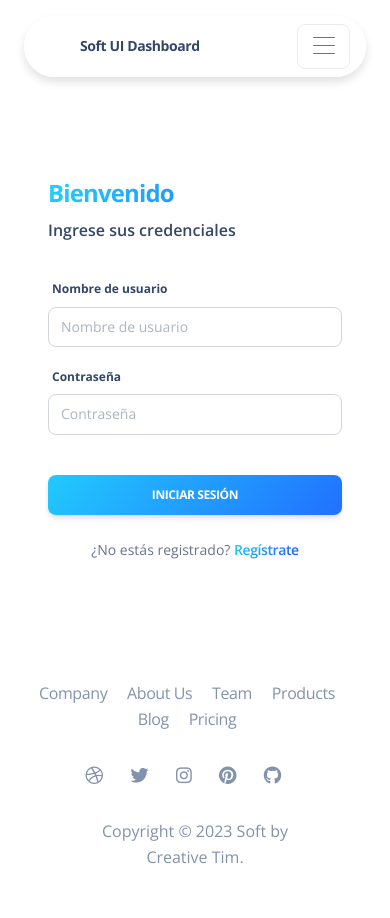
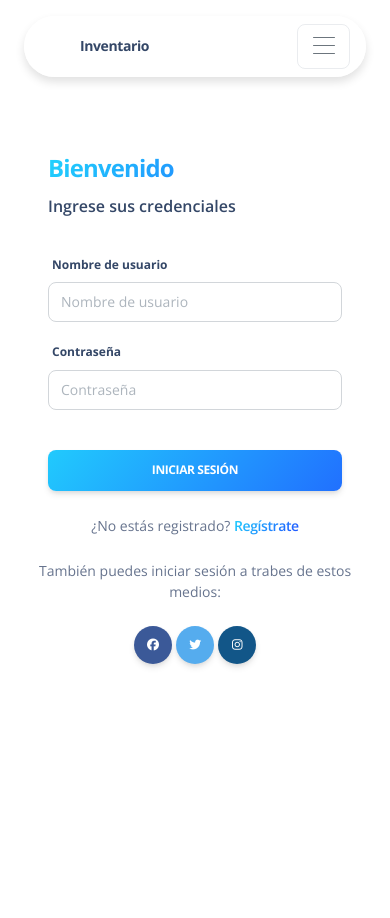
Before and after one commit to Eduardo9870/inventario, a Django app: page /cuenta/login/ in a window 390 px wide. After the commit the page ends 668 px from the top, so only its background shows below. Run offline with Django 4.2, Linux system fonts and the light colour scheme; some libraries are stand-ins or nearby versions.

Commit message:
nueva imagen inicio de sesión

```diff
--- a/templates/registration/login.html
+++ b/templates/registration/login.html
@@ -31,8 +31,8 @@
         <!-- Navbar -->
         <nav class="navbar navbar-expand-lg blur blur-rounded top-0 z-index-3 shadow position-absolute my-3 py-2 start-0 end-0 mx-4">
           <div class="container-fluid pe-0">
-            <a class="navbar-brand font-weight-bolder ms-lg-0 ms-3 " href="../pages/dashboard.html">
-              Soft UI Dashboard
+            <a class="navbar-brand font-weight-bolder ms-lg-0 ms-3 " href="">
+              Inventario
             </a>
             <button class="navbar-toggler shadow-none ms-2" type="button" data-bs-toggle="collapse" data-bs-target="#navigation" aria-controls="navigation" aria-expanded="false" aria-label="Toggle navigation">
               <span class="navbar-toggler-icon mt-2">
@@ -44,38 +44,17 @@
             <div class="collapse navbar-collapse" id="navigation">
               <ul class="navbar-nav mx-auto ms-xl-auto me-xl-7">
                 <li class="nav-item">
-                  <a class="nav-link d-flex align-items-center me-2 active" aria-current="page" href="../pages/dashboard.html">
+                  <a class="nav-link d-flex align-items-center me-2 active" aria-current="page" href="/">
                     <i class="fa fa-chart-pie opacity-6 text-dark me-1"></i>
-                    Dashboard
+                    Inicio
                   </a>
                 </li>
                 <li class="nav-item">
-                  <a class="nav-link me-2" href="../pages/profile.html">
-                    <i class="fa fa-user opacity-6 text-dark me-1"></i>
-                    Profile
+                  <a class="nav-link me-2" href="">
+                    <i class="fas fa-user-circle opacity-6 text-dark me-1"></i>
+                    Registrarse
                   </a>
                 </li>
-                <li class="nav-item">
-                  <a class="nav-link me-2" href="../pages/sign-up.html">
-                    <i class="fas fa-user-circle opacity-6 text-dark me-1"></i>
-                    Sign Up
-                  </a>
-                </li>
-                <li class="nav-item">
-                  <a class="nav-link me-2" href="../pages/sign-in.html">
-                    <i class="fas fa-key opacity-6 text-dark me-1"></i>
-                    Sign In
-                  </a>
-                </li>
-              </ul>
-              <li class="nav-item d-flex align-items-center">
-                <a class="btn btn-round btn-sm mb-0 btn-outline-primary me-2" target="_blank" href="https://www.creative-tim.com/builder?ref=navbar-soft-ui-dashboard">Online Builder</a>
-              </li>
-              <ul class="navbar-nav d-lg-block d-none">
-                <li class="nav-item">
-                  <a href="https://www.creative-tim.com/product/soft-ui-dashboard" class="btn btn-sm btn-round mb-0 me-1 bg-gradient-dark">Free download</a>
-                </li>
-              </ul>
             </div>
           </div>
         </nav>
@@ -121,12 +100,22 @@
                     ¿No estás registrado?
                     <a href="javascript:;" class="text-info text-gradient font-weight-bold">Regístrate</a>
                   </p>
+                  <p class="mb-4 text-sm mx-auto">También puedes iniciar sesión a trabes de estos medios:</p>
+                  <button type="button" class="btn btn-facebook btn-icon-only rounded-circle">
+                    <span class="btn-inner--icon"><i class="fab fa-facebook"></i></span>
+                </button>
+                <button type="button" class="btn btn-twitter btn-icon-only rounded-circle">
+                  <span class="btn-inner--icon"><i class="fab fa-twitter"></i></span>
+              </button>
+              <button type="button" class="btn btn-instagram btn-icon-only rounded-circle">
+                  <span class="btn-inner--icon"><i class="fab fa-instagram"></i></span>
+              </button>
                 </div>
               </div>
             </div>
             <div class="col-md-6">
               <div class="oblique position-absolute top-0 h-100 d-md-block d-none me-n8">
-                <div class="oblique-image bg-cover position-absolute fixed-top ms-auto h-100 z-index-0 ms-n6" style="background-image:url('{% static 'img/curved-images/curved6.jpg' %}')"></div>
+                <div class="oblique-image bg-cover position-absolute fixed-top ms-auto h-100 z-index-0 ms-n6" style="background-image:url('{% static 'img/paisaje.jpg' %}')"></div>
               </div>
             </div>
           </div>
@@ -134,61 +123,6 @@
       </div>
     </section>
   </main>
-
-  <!-- -------- START FOOTER 3 w/ COMPANY DESCRIPTION WITH LINKS & SOCIAL ICONS & COPYRIGHT ------- -->
-  <footer class="footer py-5">
-    <div class="container">
-      <div class="row">
-        <div class="col-lg-8 mb-4 mx-auto text-center">
-          <a href="javascript:;" target="_blank" class="text-secondary me-xl-5 me-3 mb-sm-0 mb-2">
-            Company
-          </a>
-          <a href="javascript:;" target="_blank" class="text-secondary me-xl-5 me-3 mb-sm-0 mb-2">
-            About Us
-          </a>
-          <a href="javascript:;" target="_blank" class="text-secondary me-xl-5 me-3 mb-sm-0 mb-2">
-            Team
-          </a>
-          <a href="javascript:;" target="_blank" class="text-secondary me-xl-5 me-3 mb-sm-0 mb-2">
-            Products
-          </a>
-          <a href="javascript:;" target="_blank" class="text-secondary me-xl-5 me-3 mb-sm-0 mb-2">
-            Blog
-          </a>
-          <a href="javascript:;" target="_blank" class="text-secondary me-xl-5 me-3 mb-sm-0 mb-2">
-            Pricing
-          </a>
-        </div>
-        <div class="col-lg-8 mx-auto text-center mb-4 mt-2">
-          <a href="javascript:;" target="_blank" class="text-secondary me-xl-4 me-4">
-            <span class="text-lg fab fa-dribbble"></span>
-          </a>
-          <a href="javascript:;" target="_blank" class="text-secondary me-xl-4 me-4">
-            <span class="text-lg fab fa-twitter"></span>
-          </a>
-          <a href="javascript:;" target="_blank" class="text-secondary me-xl-4 me-4">
-            <span class="text-lg fab fa-instagram"></span>
-          </a>
-          <a href="javascript:;" target="_blank" class="text-secondary me-xl-4 me-4">
-            <span class="text-lg fab fa-pinterest"></span>
-          </a>
-          <a href="javascript:;" target="_blank" class="text-secondary me-xl-4 me-4">
-            <span class="text-lg fab fa-github"></span>
-          </a>
-        </div>
-      </div>
-      <div class="row">
-        <div class="col-8 mx-auto text-center mt-1">
-          <p class="mb-0 text-secondary">
-            Copyright © <script>
-              document.write(new Date().getFullYear())
-            </script> Soft by Creative Tim.
-          </p>
-        </div>
-      </div>
-    </div>
-  </footer>
-  <!-- -------- END FOOTER 3 w/ COMPANY DESCRIPTION WITH LINKS & SOCIAL ICONS & COPYRIGHT ------- -->
   <!--   Core JS Files   -->
   <script src="{% static 'js/core/popper.min.js' %}"></script>
   <script src="{% static 'js/core/bootstrap.min.js' %}"></script>
```
Also changed, not shown: 1 other file.
